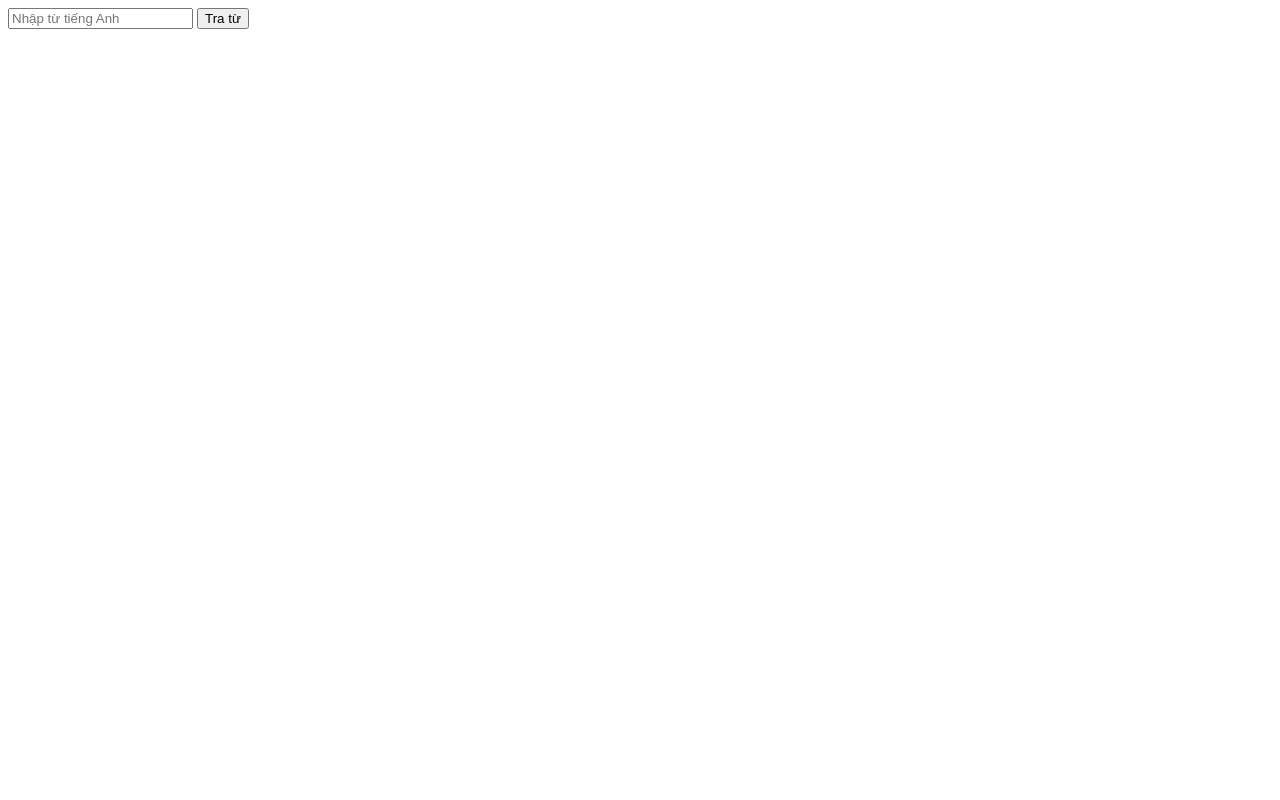
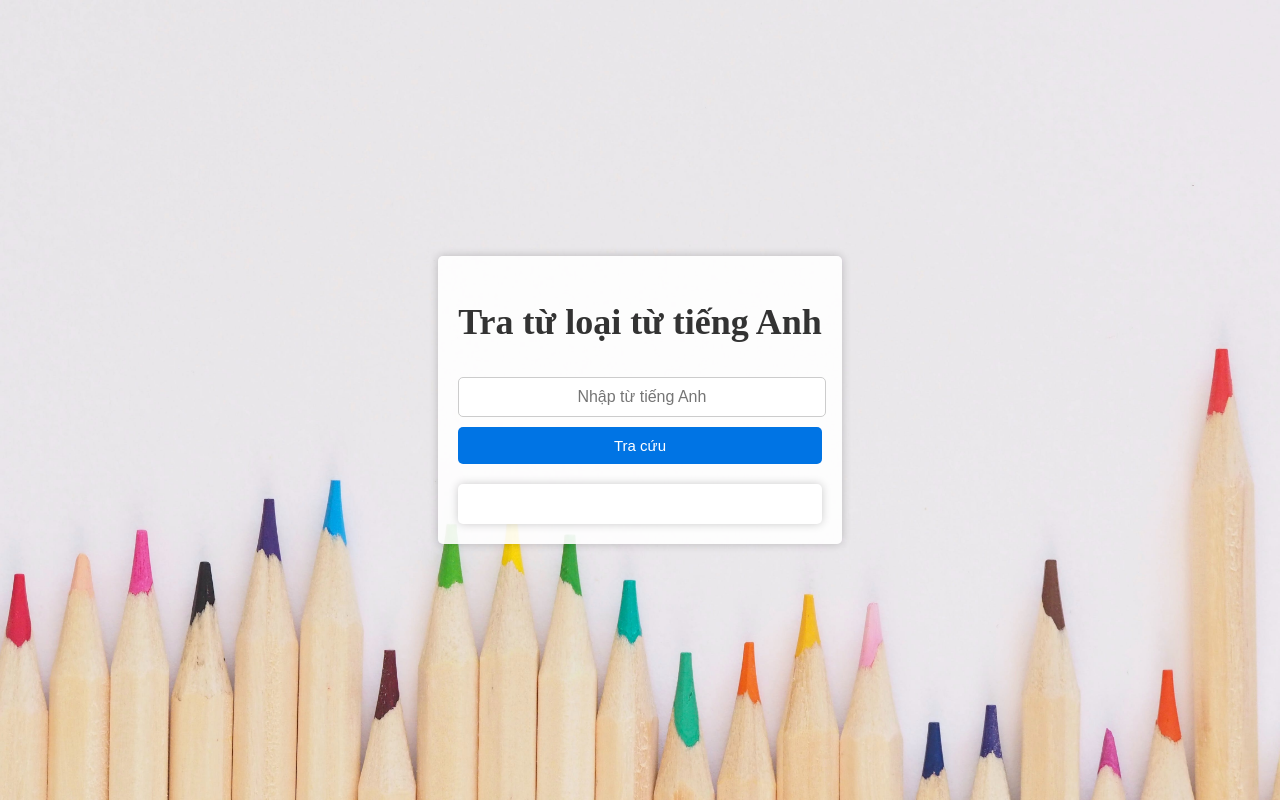
Before and after one commit to hungwnguyen/KBS, a plain HTML site: page index.html in a window 1280 px wide. Drawn offline with Linux system fonts and the light colour scheme.

Commit message:
Update index.html

```diff
--- a/index.html
+++ b/index.html
@@ -2,11 +2,15 @@
 <html>
 <head>
   <title>Laban Dictionary API</title>
-  <script src="script.js"></script>
+  <link rel="stylesheet" type="text/css" href="styles.css">
 </head>
 <body>
-  <input type="text" id="wordInput" placeholder="Nhập từ tiếng Anh">
-  <button onclick="searchWord()">Tra từ</button>
-  <div id="result"></div>
+  <div class="container">
+    <h1>Tra từ loại từ tiếng Anh</h1>
+    <input type="text" id="wordInput" placeholder="Nhập từ tiếng Anh">
+    <button onclick="searchWord()">Tra cứu</button>
+    <div id="result"></div>
+  </div>
+  <script src="script.js"></script>
 </body>
 </html>
```
